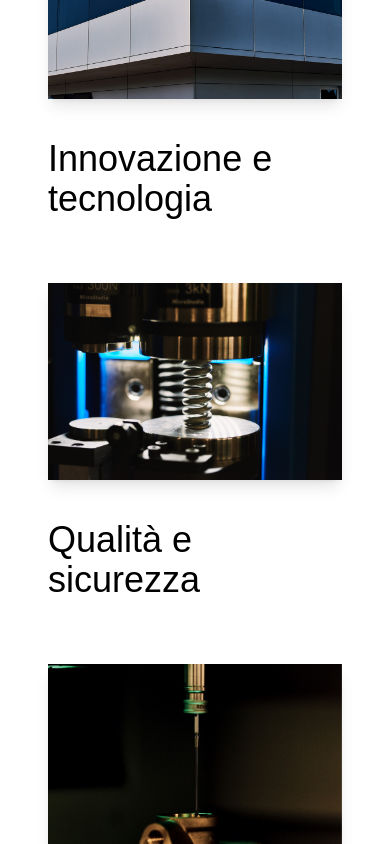
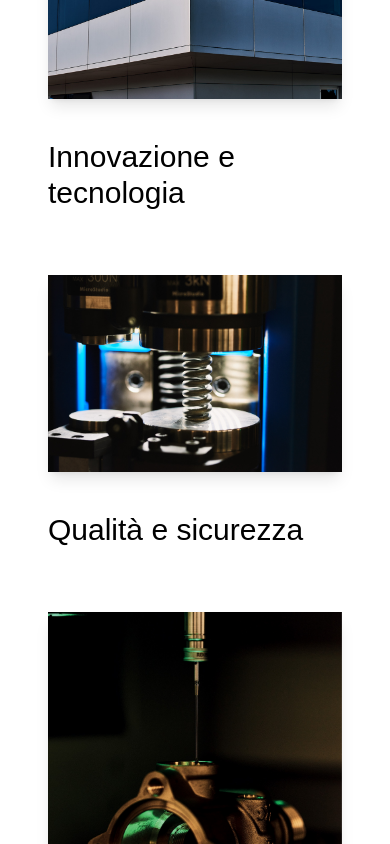
Before and after one commit to jodydev/braglia_website, a React (Vite) app: page / in a window 390 px wide. Shown: the part 1680-2524 px from the top of the page. Built offline with nearby package versions, Linux system fonts and the light colour scheme; a web font is replaced by a local one.

Commit message:
fix text

```diff
--- a/src/components/Contents.jsx
+++ b/src/components/Contents.jsx
@@ -93,7 +93,7 @@ const Contents = ({ isCompanyPage }) => {
                   ></iframe>
                 </div>
                 <div className={`flex items-start w-full md:w-1/2 p-2 sm:p-5 ${index === 0  ? "md:justify-start md:items-end" : "md:justify-end md:items-end"}`}>
-                  <h3 className="text-4xl fh:text-6xl font-medium mb-2 sm:mb-4">
+                  <h3 className="text-3xl md:text-4xl fh:text-6xl font-medium mb-2 sm:mb-4">
                     {content.title}
                   </h3>
                 </div>
@@ -116,8 +116,8 @@ const Contents = ({ isCompanyPage }) => {
                 className={`w-full h-auto hover:scale-105 transition-all duration-500 ease-in-out shadow-lg ${index === 0 ? "h-full" : index === 1 ? "h-full w-2/3" : index === 2 ? "h-full" : index === 4 ? "h-full md:w-2/4" : "h-full md:w-2/3"}`}
               />
             </div>
-            <div className={`flex items-start w-full md:w-1/2 p-2 sm:p-5 ${index === 0 ? "justify-start" : index === 3 ? "justify-start items-end" : "justify-end items-end"}`}>
-            <h3 className="text-4xl fh:text-6xl font-medium mb-2 sm:mb-4">
+            <div className={`flex items-start w-full md:w-1/2 p-2 sm:p-5 ${index === 0 ? "md:justify-start" : index === 3 ? "md:justify-start md:items-end" : "md:justify-end md:items-end"}`}>
+            <h3 className="text-3xl md:text-4xl fh:text-6xl font-medium mb-2 sm:mb-4">
             {content.title}
               </h3>
             </div>
```
